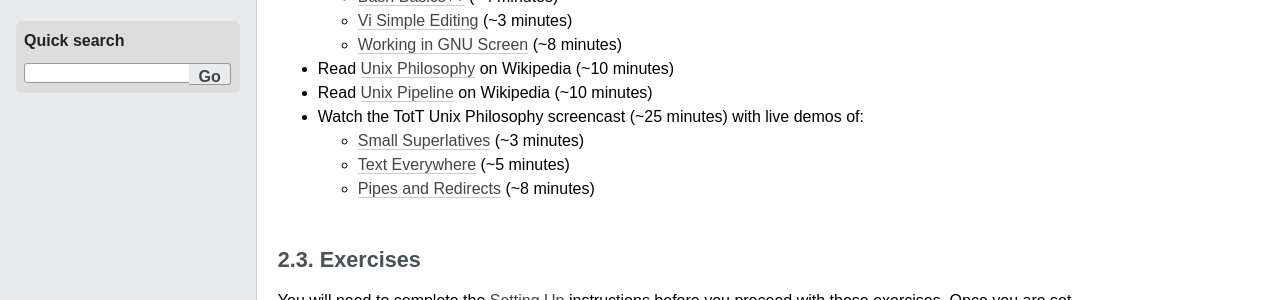
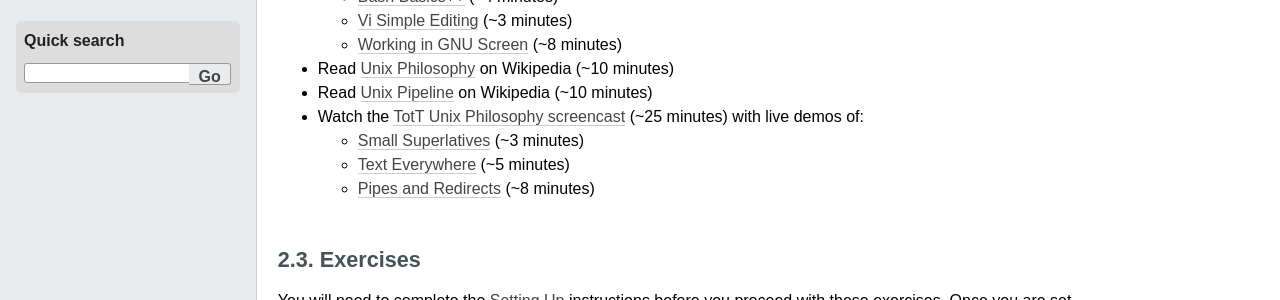
Before and after one commit to parente/tott, a Sphinx documentation site: the page built from doc/sessions/bash.rst, in a window 1280 px wide and 900 px high, scrolled down 495 px. Shown: the part 152-452 px from the top of the window. Built offline with Sphinx 7.4.7, drawn with Linux system fonts in a browser that asks for light colours; part of the change alters nothing that is shown.

```diff
--- a/doc/sessions/bash.rst
+++ b/doc/sessions/bash.rst
@@ -29,11 +29,11 @@ If time permits, try to review these resources before the meet-up. If you can't,
 
 * Read `Unix Philosophy <http://en.wikipedia.org/wiki/Unix_philosophy>`_ on Wikipedia (~10 minutes)
 * Read `Unix Pipeline <http://en.wikipedia.org/wiki/Pipeline_(Unix)>`_ on Wikipedia (~10 minutes)
-* Watch the TotT Unix Philosophy screencast (~25 minutes) with live demos of:
+* Watch the `TotT Unix Philosophy screencast <../_static/casts/unix.html>`_ (~25 minutes) with live demos of:
 
-  * `Small Superlatives <../_static/casts/cli.html#/8>`_ (~3 minutes)
-  * `Text Everywhere <../_static/casts/cli.html#/10>`_ (~5 minutes)
-  * `Pipes and Redirects <../_static/casts/cli.html#/14>`_ (~8 minutes)
+  * `Small Superlatives <../_static/casts/unix.html#/8>`_ (~3 minutes)
+  * `Text Everywhere <../_static/casts/unix.html#/10>`_ (~5 minutes)
+  * `Pipes and Redirects <../_static/casts/unix.html#/14>`_ (~8 minutes)
 
 Exercises
 ---------
```
